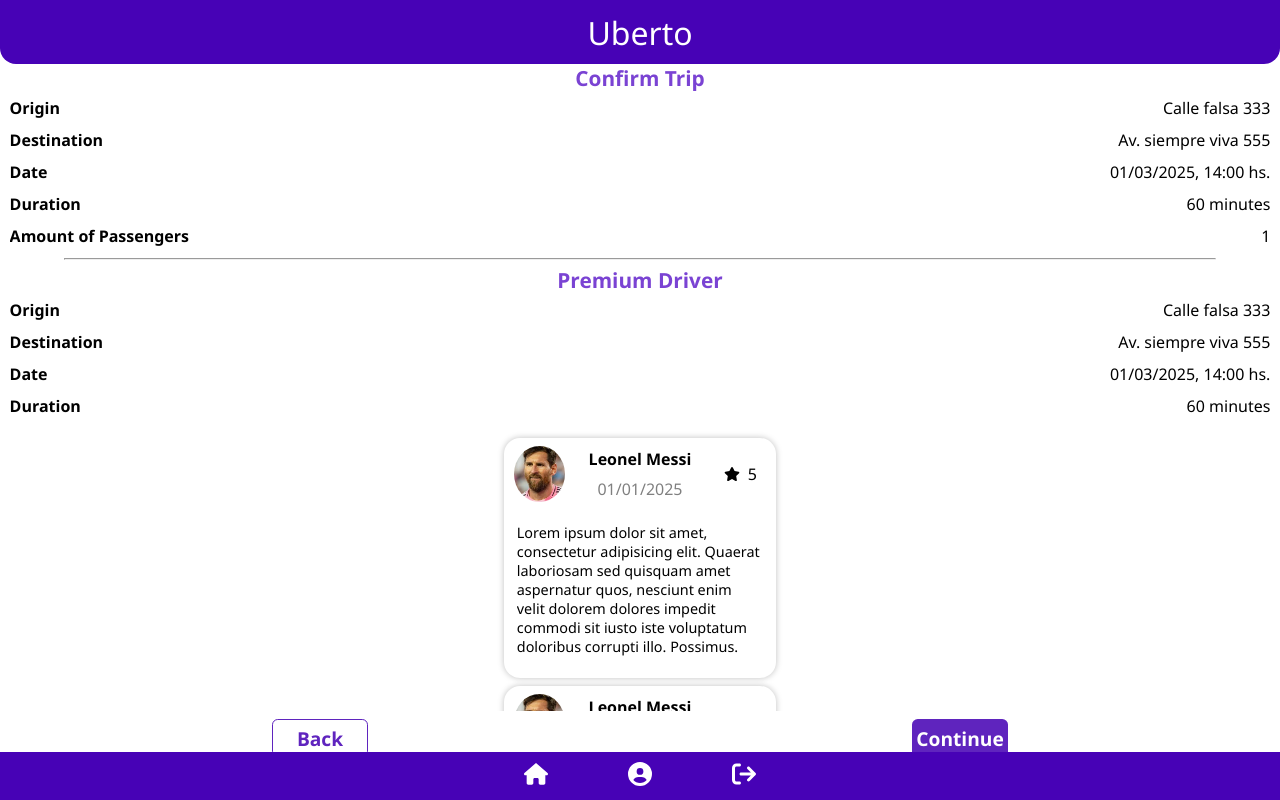
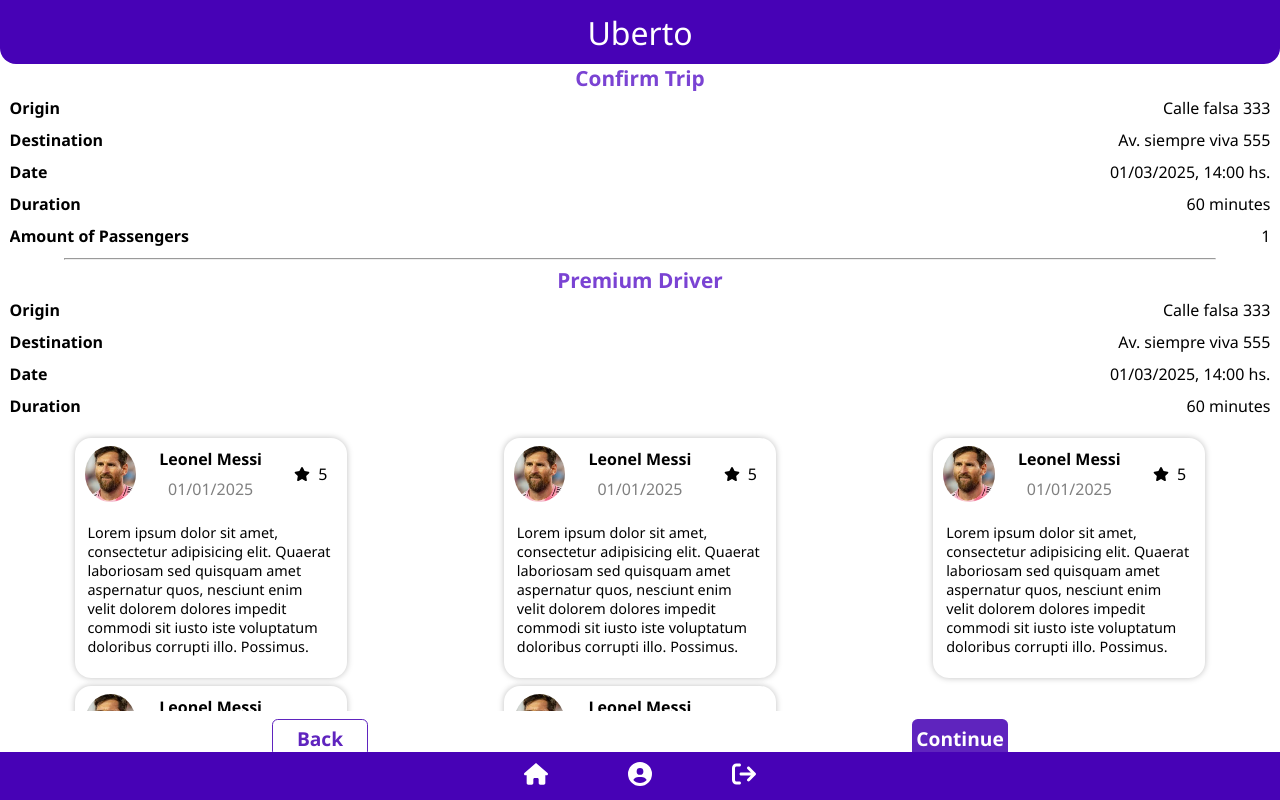
Before and after one commit to Adrianibarra97/uberto-app-frontend, a React (Vite) app: page /confirmation-trip in a window 1280 px wide. Built offline with nearby package versions, Linux system fonts and the light colour scheme.

Commit message:
media querys confirmation page

```diff
--- a/src/components/grid-review/GridReview.css
+++ b/src/components/grid-review/GridReview.css
@@ -8,3 +8,19 @@
     padding: 1em 0em;
     gap: 0.5em;
 }
+
+@media screen and (min-width: 768px) {
+
+    .grid-review-container {
+        grid-template-columns: repeat(2,1fr);
+    }
+
+}
+
+@media screen and (min-width: 1024px) {
+
+    .grid-review-container {
+        grid-template-columns: repeat(3,1fr);
+    }
+
+}
```
